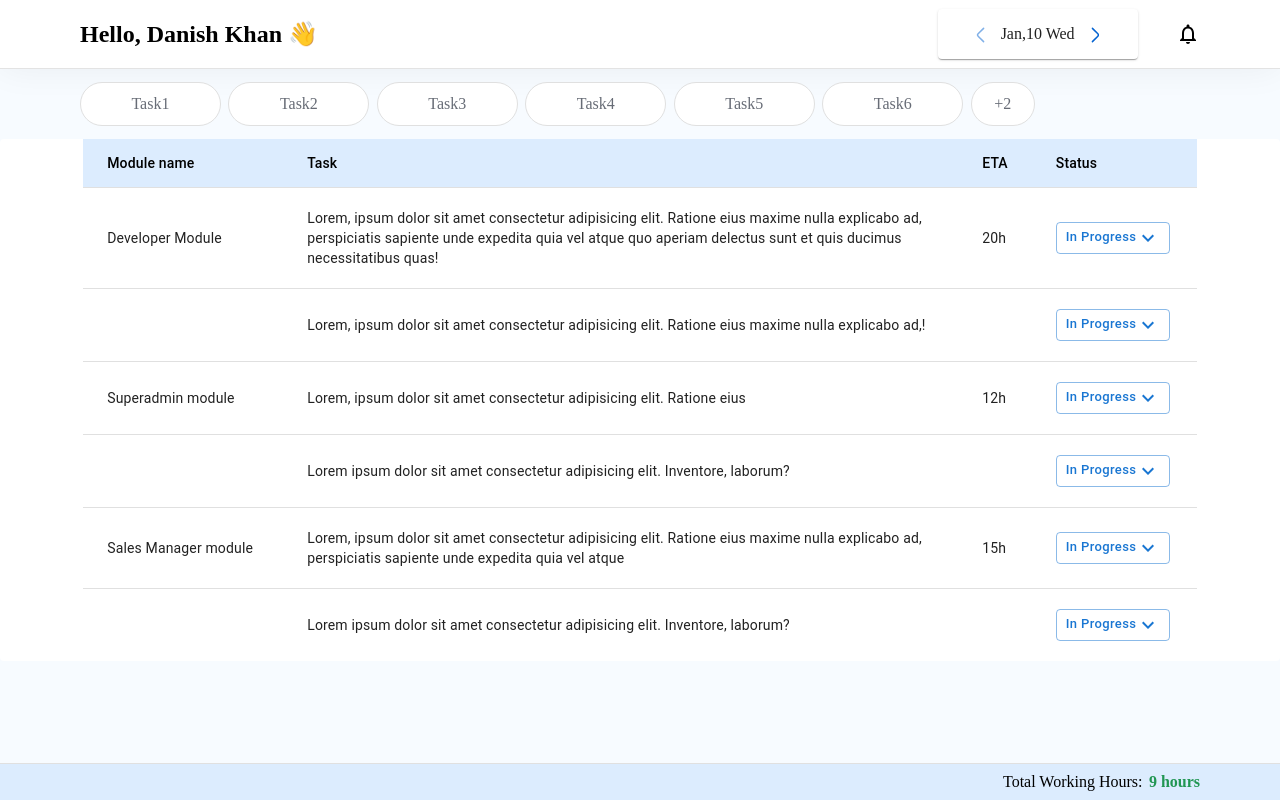
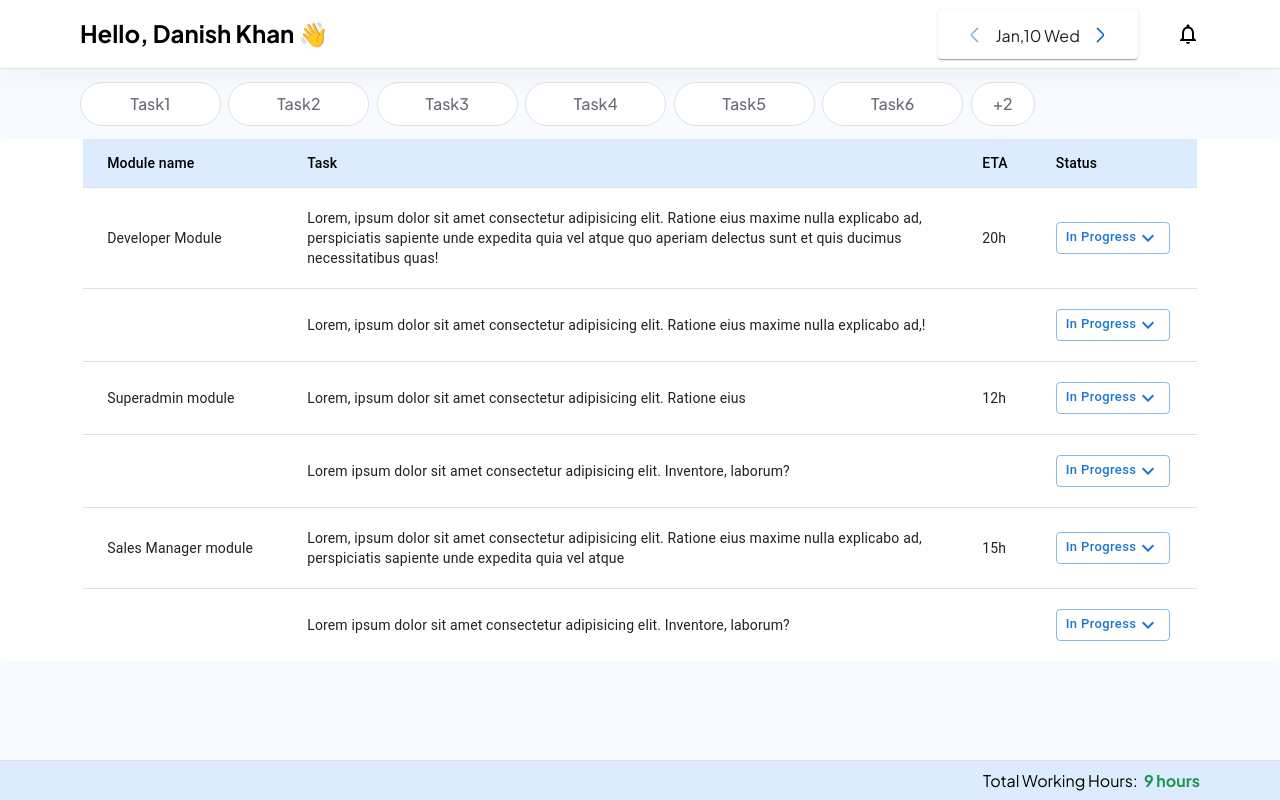
Before and after one commit to MunafHajir/tasksheet-manager, a React (Create React App) app in the folder tasksheet-manager/: page / in a window 1280 px wide. Built offline with nearby package versions, Linux system fonts and the light colour scheme.

Commit message:
fix: added font family

```diff
--- a/tasksheet-manager/public/index.html
+++ b/tasksheet-manager/public/index.html
@@ -1,14 +1,12 @@
 <!DOCTYPE html>
 <html lang="en">
+
 <head>
   <meta charset="utf-8" />
   <link rel="icon" href="%PUBLIC_URL%/favicon.ico" />
   <meta name="viewport" content="width=device-width, initial-scale=1" />
   <meta name="theme-color" content="#000000" />
-    <meta
-      name="description"
-      content="Web site created using create-react-app"
-    />
+  <meta name="description" content="Web site created using create-react-app" />
   <link rel="apple-touch-icon" href="%PUBLIC_URL%/logo192.png" />
   <!--
       manifest.json provides metadata used when your web app is installed on a
@@ -24,8 +22,12 @@
       work correctly both with client-side routing and a non-root public URL.
       Learn how to configure a non-root public URL by running `npm run build`.
     -->
+  <link href="https://fonts.googleapis.com/css2?family=Plus+Jakarta+Sans:wght@200;300;400;500;600;700;800&display=swap"
+    rel="stylesheet">
+
   <title>React App</title>
 </head>
+
 <body>
   <noscript>You need to enable JavaScript to run this app.</noscript>
   <div id="root"></div>
@@ -40,4 +42,5 @@
       To create a production bundle, use `npm run build` or `yarn build`.
     -->
 </body>
+
 </html>
--- a/tasksheet-manager/src/Pages/User_Pages/Layout.js
+++ b/tasksheet-manager/src/Pages/User_Pages/Layout.js
@@ -1,21 +1,29 @@
-import React from 'react'
-import Navbar from './User-Header-Footer/Navbar'
-import TaskList from './User-Header-Footer/TaskList'
-import Footer from './User-Header-Footer/Footer'
+import React from "react";
+import Navbar from "./User-Header-Footer/Navbar";
+import TaskList from "./User-Header-Footer/TaskList";
+import Footer from "./User-Header-Footer/Footer";
+import { createUseStyles } from "react-jss";
 
-
+const useStyles = createUseStyles({
+  layoutcontainer: {
+    background: "#F7FBFF",
+    height: "100vh",
+    fontFamily: "Plus Jakarta Sans",
+  },
+});
 
 const Layout = ({ children }) => {
+  const classes = useStyles();
   return (
     <div>
-            <div style={{ background: "#F7FBFF", height:"100vh"}}>
+      <div className={classes.layoutcontainer}>
         <Navbar />
         <TaskList />
         {children}
         <Footer />
       </div>
     </div>
-    )
-}
+  );
+};
 
-export default Layout
+export default Layout;
--- a/tasksheet-manager/src/Pages/User_Pages/UserTable/CurrentUserTable.jsx
+++ b/tasksheet-manager/src/Pages/User_Pages/UserTable/CurrentUserTable.jsx
@@ -98,7 +98,6 @@ export default function CustomizedTables() {
   return (
     <TableContainer component={Paper} className={classes.tablesection}>
       <Table className={classes.table} aria-label="customized table">
-
         <TableHead className={classes.headingcell}>
           <TableRow>
             <StyledTableCell className={classes.headingcell}>
```
Lines whose indentation alone changed are shown as unchanged.
